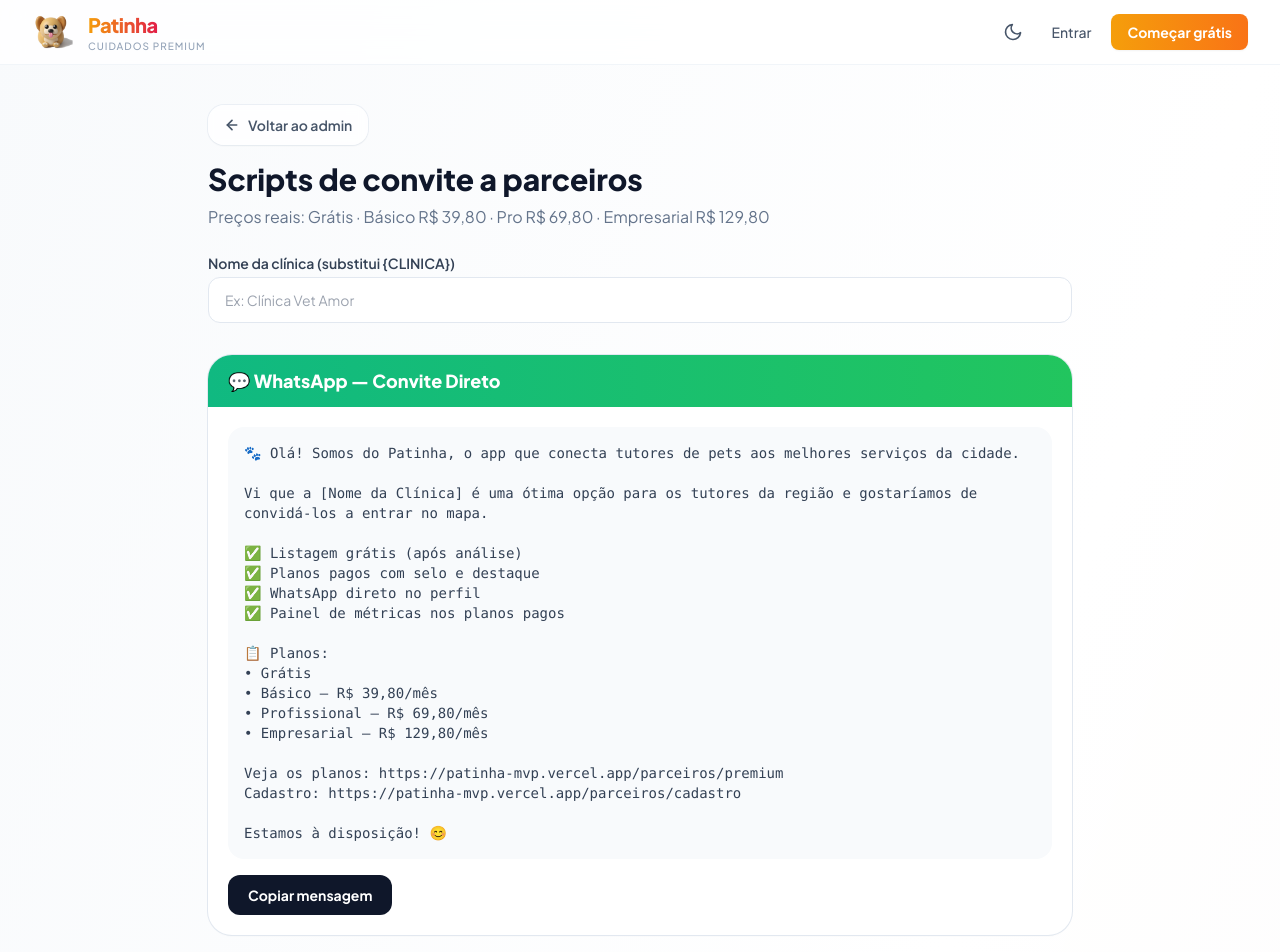
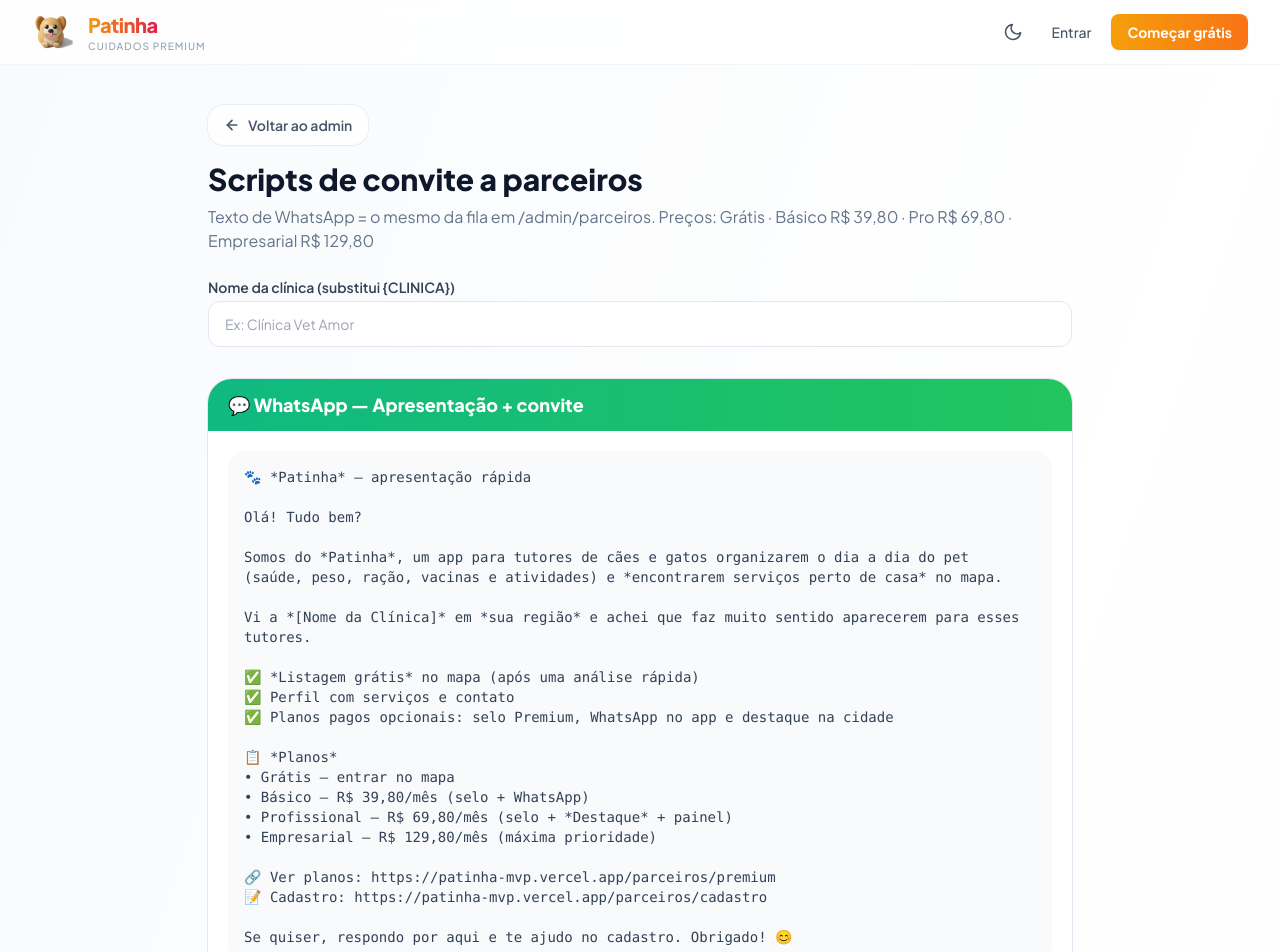
Before and after one commit to massiniguih-stack/petlove-mvp, a Next.js app: page /parceiros/convites in a window 1280 px wide. Shown: the top 952 px of the page. Built offline with nearby package versions, Linux system fonts and the light colour scheme; no server answers.

Commit message:
feat: mensagem de apresentação WhatsApp para parceiros (#59)
Apresentacao do app + planos no texto da fila de WhatsApp do admin.

```diff
--- a/app/admin/parceiros/page.tsx
+++ b/app/admin/parceiros/page.tsx
@@ -3,6 +3,7 @@
 import { useState, useMemo, useEffect, useCallback } from 'react';
 import Link from 'next/link';
 import { emojiServico } from '@/lib/tiposServico';
+import { buildPartnerWhatsAppMessage, buildPartnerWhatsAppUrl } from '@/lib/partner-invite-messages';
 
 interface Partner {
   id: string;
@@ -26,14 +27,10 @@
 
 function linkWhatsapp(parceiro: Partner): string | null {
   if (!parceiro.telefone) return null;
-  const digitos = parceiro.telefone.replace(/\D/g, '');
-  const numero = digitos.startsWith('55') ? digitos : `55${digitos}`;
-  const pata = '\u{1F43E}';
-  const check = '✅';
-  const fogo = '\u{1F525}';
-  const sorriso = '\u{1F60A}';
-  const mensagem = `${pata} Olá! Somos do *Patinha*, o app que conecta tutores de pets aos melhores serviços da cidade.\n\nVi que a *${parceiro.nome}* é uma ótima opção para os tutores de ${parceiro.cidade || 'sua região'} e gostaríamos de convidá-los a entrar no mapa.\n\n${check} Listagem grátis (após análise)\n${check} Planos pagos com selo e destaque\n${check} WhatsApp direto no perfil\n\n${fogo} Planos:\n• Grátis\n• Básico — R$ 39,80/mês\n• Profissional — R$ 69,80/mês\n• Empresarial — R$ 129,80/mês\n\nVeja os planos: https://patinha-mvp.vercel.app/parceiros/premium\nCadastro: https://patinha-mvp.vercel.app/parceiros/cadastro\n\nEstamos à disposição! ${sorriso}`;
-  return `https://wa.me/${numero}?text=${encodeURIComponent(mensagem)}`;
+  return buildPartnerWhatsAppUrl(parceiro.telefone, {
+    nome: parceiro.nome,
+    cidade: parceiro.cidade,
+  });
 }
 
 export default function AdminParceirosPage() {
@@ -221,8 +218,23 @@
     <div className="p-8">
       <div className="mb-8">
         <h1 className="text-3xl font-black tracking-tight text-slate-900 dark:text-white">Parceiros</h1>
-        <p className="mt-1 text-sm text-slate-500 dark:text-slate-400">Gerencie os parceiros cadastrados no banco de dados</p>
+        <p className="mt-1 text-sm text-slate-500 dark:text-slate-400">
+          Gerencie parceiros e dispare WhatsApp com a mensagem de apresentação do Patinha (marcação de contatado já integrada).
+        </p>
       </div>
+
+      <details className="mb-6 rounded-2xl border border-emerald-200 bg-emerald-50 p-4 dark:border-emerald-900 dark:bg-emerald-950">
+        <summary className="cursor-pointer text-sm font-bold text-emerald-900 dark:text-emerald-200">
+          💬 Prévia da mensagem de WhatsApp (apresentação do app)
+        </summary>
+        <pre className="mt-3 whitespace-pre-wrap rounded-xl bg-white/80 p-3 text-xs leading-relaxed text-slate-700 dark:bg-slate-900/80 dark:text-slate-200">
+          {buildPartnerWhatsAppMessage({ nome: '[Nome do parceiro]', cidade: '[cidade]' })}
+        </pre>
+        <p className="mt-2 text-[11px] text-emerald-800/80 dark:text-emerald-300/80">
+          Essa é a mensagem que a fila e o botão WhatsApp abrem no wa.me. Edite em{' '}
+          <code className="rounded bg-white/60 px-1 dark:bg-slate-800">lib/partner-invite-messages.ts</code>.
+        </p>
+      </details>
 
       <div className="mb-6 flex flex-col gap-3 rounded-2xl border border-blue-200 bg-blue-50 p-4 dark:border-blue-900 dark:bg-blue-950 sm:flex-row sm:items-center sm:justify-between">
         <div>
--- a/app/parceiros/convites/page.tsx
+++ b/app/parceiros/convites/page.tsx
@@ -4,36 +4,18 @@
 import Navbar from '@/components/Navbar';
 import Footer from '@/components/Footer';
 import { BackButton } from '@/components/BackButton';
-
-const SITE = 'https://patinha-mvp.vercel.app';
+import { SITE, partnerWhatsAppTemplate } from '@/lib/partner-invite-messages';
 
 const mensagens = [
   {
     id: 'whatsapp',
-    titulo: 'WhatsApp — Convite Direto',
+    titulo: 'WhatsApp — Apresentação + convite',
     icone: '💬',
     cor: 'from-emerald-500 to-green-500',
     corBg: 'bg-emerald-50',
     corText: 'text-emerald-700',
-    mensagem: `🐾 Olá! Somos do Patinha, o app que conecta tutores de pets aos melhores serviços da cidade.
-
-Vi que a ${'{CLINICA}'} é uma ótima opção para os tutores da região e gostaríamos de convidá-los a entrar no mapa.
-
-✅ Listagem grátis (após análise)
-✅ Planos pagos com selo e destaque
-✅ WhatsApp direto no perfil
-✅ Painel de métricas nos planos pagos
-
-📋 Planos:
-• Grátis
-• Básico — R$ 39,80/mês
-• Profissional — R$ 69,80/mês
-• Empresarial — R$ 129,80/mês
-
-Veja os planos: ${SITE}/parceiros/premium
-Cadastro: ${SITE}/parceiros/cadastro
-
-Estamos à disposição! 😊`,
+    // Mesmo texto da fila do admin (/admin/parceiros)
+    mensagem: partnerWhatsAppTemplate('{CLINICA}'),
   },
   {
     id: 'email',
@@ -169,7 +151,7 @@
             Scripts de convite a parceiros
           </h1>
           <p className="mt-2 text-slate-500 dark:text-slate-400">
-            Preços reais: Grátis · Básico R$ 39,80 · Pro R$ 69,80 · Empresarial R$ 129,80
+            Texto de WhatsApp = o mesmo da fila em /admin/parceiros. Preços: Grátis · Básico R$ 39,80 · Pro R$ 69,80 · Empresarial R$ 129,80
           </p>
 
           <div className="mt-6">
--- /dev/null
+++ b/lib/partner-invite-messages.ts
@@ -0,0 +1,59 @@
+/**
+ * Textos de outreach a parceiros (WhatsApp, e-mail, etc.).
+ * Fonte única: admin /parceiros e scripts em /parceiros/convites.
+ */
+
+export const SITE = 'https://patinha-mvp.vercel.app';
+
+export type PartnerInviteContext = {
+  nome: string;
+  cidade?: string | null;
+};
+
+/** Mensagem de apresentação + convite para WhatsApp (wa.me). */
+export function buildPartnerWhatsAppMessage(parceiro: PartnerInviteContext): string {
+  const cidade = parceiro.cidade?.trim() || 'sua região';
+  const nome = parceiro.nome.trim() || 'seu negócio';
+
+  return (
+    `🐾 *Patinha* — apresentação rápida\n` +
+    `\n` +
+    `Olá! Tudo bem?\n` +
+    `\n` +
+    `Somos do *Patinha*, um app para tutores de cães e gatos organizarem o dia a dia do pet (saúde, peso, ração, vacinas e atividades) e *encontrarem serviços perto de casa* no mapa.\n` +
+    `\n` +
+    `Vi a *${nome}* em *${cidade}* e achei que faz muito sentido aparecerem para esses tutores.\n` +
+    `\n` +
+    `✅ *Listagem grátis* no mapa (após uma análise rápida)\n` +
+    `✅ Perfil com serviços e contato\n` +
+    `✅ Planos pagos opcionais: selo Premium, WhatsApp no app e destaque na cidade\n` +
+    `\n` +
+    `📋 *Planos*\n` +
+    `• Grátis — entrar no mapa\n` +
+    `• Básico — R$ 39,80/mês (selo + WhatsApp)\n` +
+    `• Profissional — R$ 69,80/mês (selo + *Destaque* + painel)\n` +
+    `• Empresarial — R$ 129,80/mês (máxima prioridade)\n` +
+    `\n` +
+    `🔗 Ver planos: ${SITE}/parceiros/premium\n` +
+    `📝 Cadastro: ${SITE}/parceiros/cadastro\n` +
+    `\n` +
+    `Se quiser, respondo por aqui e te ajudo no cadastro. Obrigado! 😊`
+  );
+}
+
+/** Monta URL wa.me com a mensagem de apresentação. */
+export function buildPartnerWhatsAppUrl(telefone: string, parceiro: PartnerInviteContext): string | null {
+  const digitos = telefone.replace(/\D/g, '');
+  if (digitos.length < 10) return null;
+  const numero = digitos.startsWith('55') ? digitos : `55${digitos}`;
+  const mensagem = buildPartnerWhatsAppMessage(parceiro);
+  return `https://wa.me/${numero}?text=${encodeURIComponent(mensagem)}`;
+}
+
+/** Template genérico com placeholder {CLINICA} (página de scripts). */
+export function partnerWhatsAppTemplate(clinicaPlaceholder = '{CLINICA}'): string {
+  return buildPartnerWhatsAppMessage({
+    nome: clinicaPlaceholder,
+    cidade: 'sua região',
+  });
+}
```
